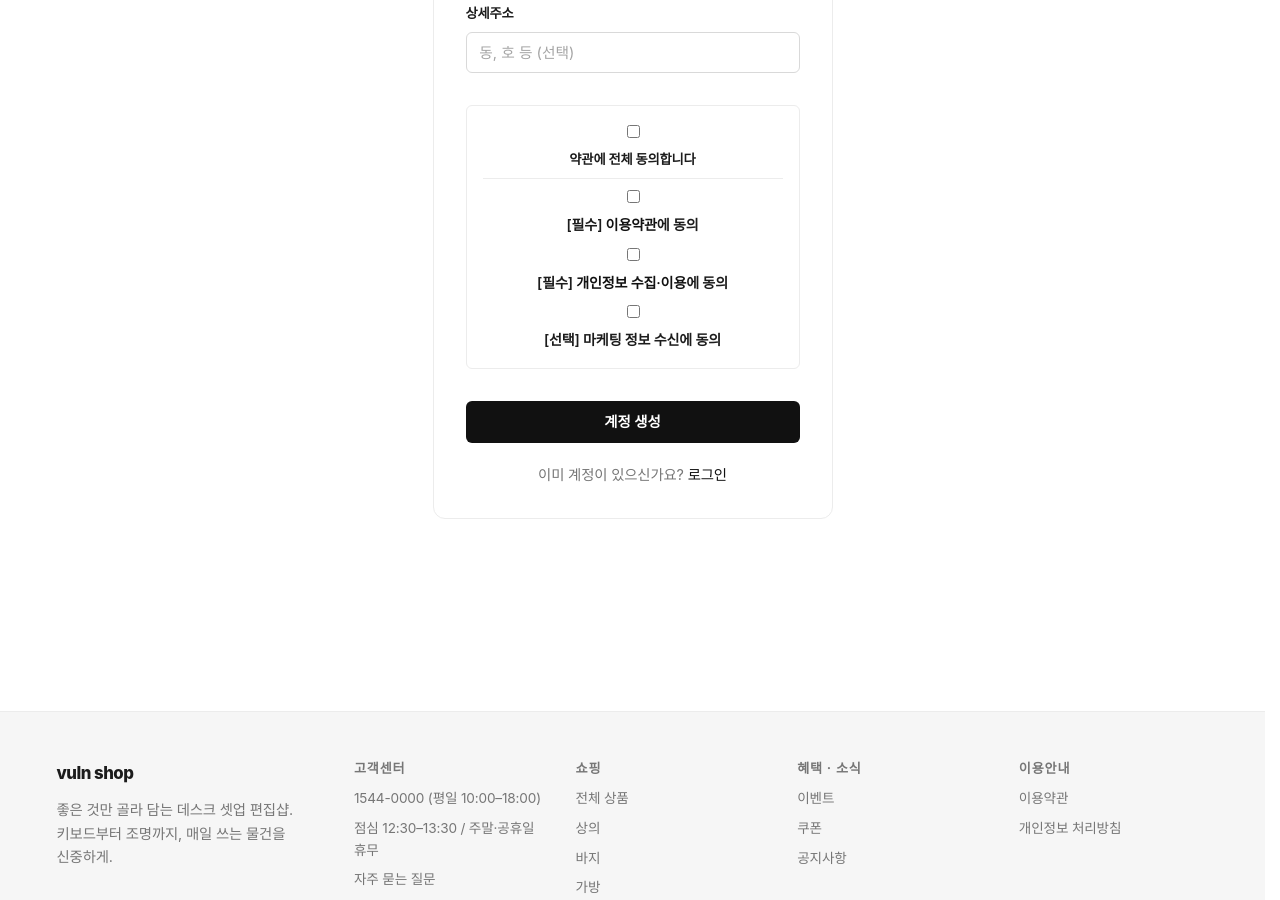
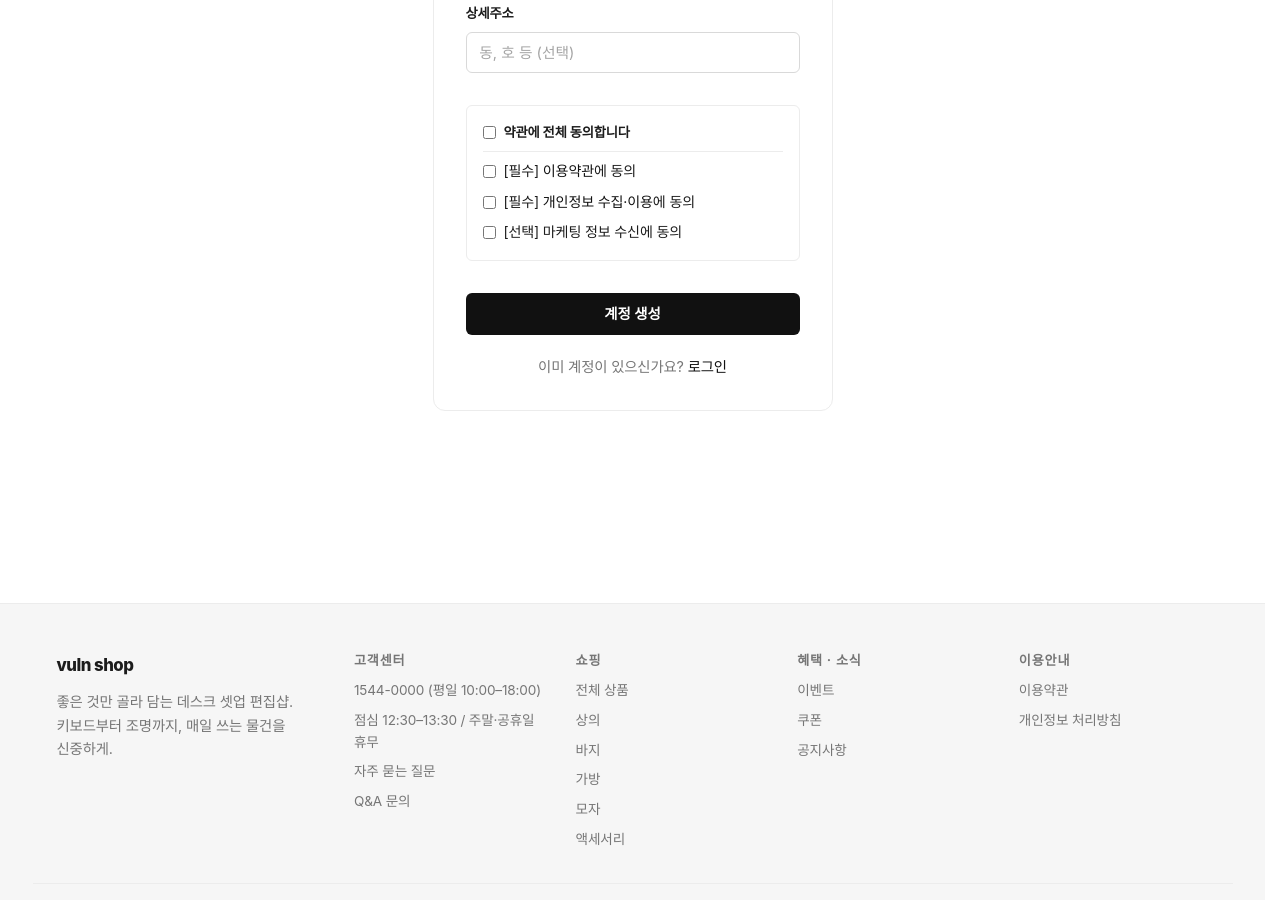
Before and after one commit to 9u4a/vuln-shop-lab, a React (Vite) app in the folder apps/client/: page /signup in a window 1280 px wide. Shown: the part 840-1740 px from the top of the page. Built offline with nearby package versions, Linux system fonts and the light colour scheme; no server answers; a web font is replaced by a local one.

Commit message:
fix: 회원가입 약관 동의 체크박스-텍스트 정렬
전역 label flex-direction:column이 .agree-box 항목에 적용돼 체크박스가
텍스트 위로 쌓이던 문제 수정. flex-direction:row 명시 + 체크박스 flex 고정.

```diff
--- a/apps/client/src/index.css
+++ b/apps/client/src/index.css
@@ -1305,9 +1305,9 @@ textarea { resize: vertical; min-height: 4.5rem; }
 
 /* 회원가입 약관 동의 */
 .agree-box { border: 1px solid var(--color-line); border-radius: var(--radius); padding: var(--space-4); display: flex; flex-direction: column; gap: var(--space-2); margin: var(--space-4) 0; }
-.agree-box__all { display: flex; align-items: center; gap: var(--space-2); padding-bottom: var(--space-2); border-bottom: 1px solid var(--color-line); }
-.agree-box__item { display: flex; align-items: center; gap: var(--space-2); font-size: 0.88rem; color: var(--color-text); }
-.agree-box input[type="checkbox"] { width: auto; }
+.agree-box__all { display: flex; flex-direction: row; align-items: center; gap: var(--space-2); padding-bottom: var(--space-2); border-bottom: 1px solid var(--color-line); }
+.agree-box__item { display: flex; flex-direction: row; align-items: center; gap: var(--space-2); font-size: 0.88rem; font-weight: 400; color: var(--color-text); }
+.agree-box input[type="checkbox"] { width: auto; flex: none; margin: 0; }
 
 /* 약관 문서 페이지 */
 .terms-doc h3 { margin-top: var(--space-5); font-size: 0.98rem; }
```
